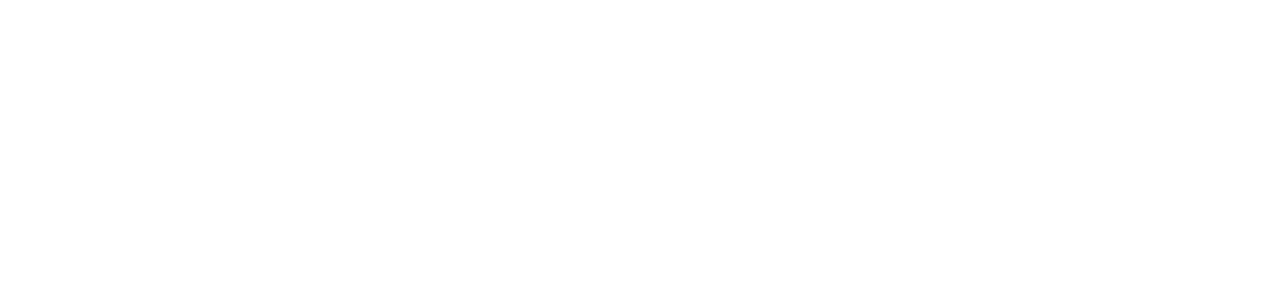
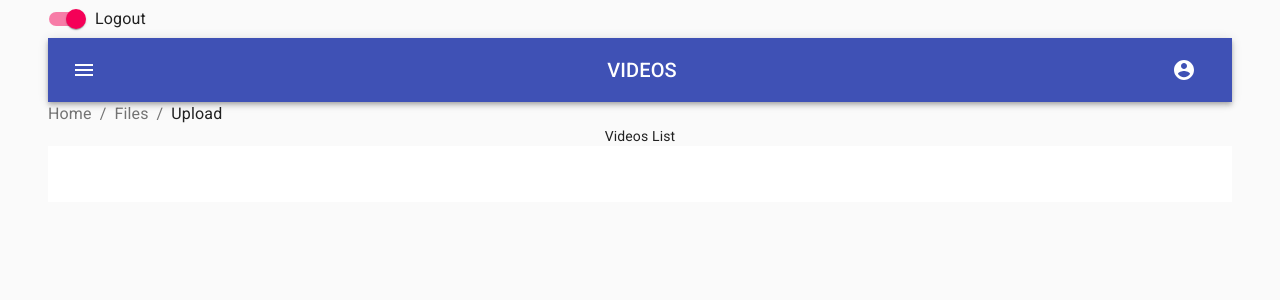
Before and after one commit to Konlador/psk, a React (Create React App) app in the folder PSK/Frontend/psk-frontend-project/: page /videos in a window 1280 px wide. Shown: the top 300 px of the page. Built offline with nearby package versions, Linux system fonts and the light colour scheme.

Commit message:
Initial source files added for video list feature

```diff
--- a/PSK/Frontend/psk-frontend-project/src/App.js
+++ b/PSK/Frontend/psk-frontend-project/src/App.js
@@ -2,6 +2,7 @@
 import { BrowserRouter, Route, Switch } from "react-router-dom";
 import UploadPage from "./pages/UploadPage/UploadPage";
 import HomePage from "./pages/HomePage/HomePage";
+import VideosPage from "./pages/VideosPage/VideosPage";
 
 function App() {
   return (
@@ -11,6 +12,9 @@
           <Route path="/upload" component={UploadPage}>
             <UploadPage></UploadPage>
           </Route>
+          <Route path="/videos" component={VideosPage}>
+            <VideosPage></VideosPage>
+          </Route>
           <Route path="/" component={HomePage}></Route>
         </Switch>
       </BrowserRouter>
--- /dev/null
+++ b/PSK/Frontend/psk-frontend-project/src/features/DisplayVideos/DisplayVideos.js
@@ -0,0 +1,7 @@
+export const DisplayVideos = () => {
+    return (
+      <div>
+       Videos List
+      </div>
+    );
+  };
--- /dev/null
+++ b/PSK/Frontend/psk-frontend-project/src/pages/VideosPage/VideosPage.js
@@ -0,0 +1,23 @@
+import React from "react";
+import CssBaseline from "@material-ui/core/CssBaseline";
+import Container from "@material-ui/core/Container";
+import { Layout } from "../../components/Layout/Layout";
+import { DisplayVideos } from "../../features/DisplayVideos/DisplayVideos";
+import "./videosPage.scss";
+
+function VideosPage() {
+  return (
+    <>
+      <React.Fragment>
+        <CssBaseline />
+        <Container maxWidth="lg">
+          <Layout name="VIDEOS">
+            <DisplayVideos></DisplayVideos>
+          </Layout>
+        </Container>
+      </React.Fragment>
+    </>
+  );
+}
+
+export default VideosPage;
```
Also changed, not shown: PSK/Frontend/psk-frontend-project/src/pages/VideosPage/videosPage.scss (added).
